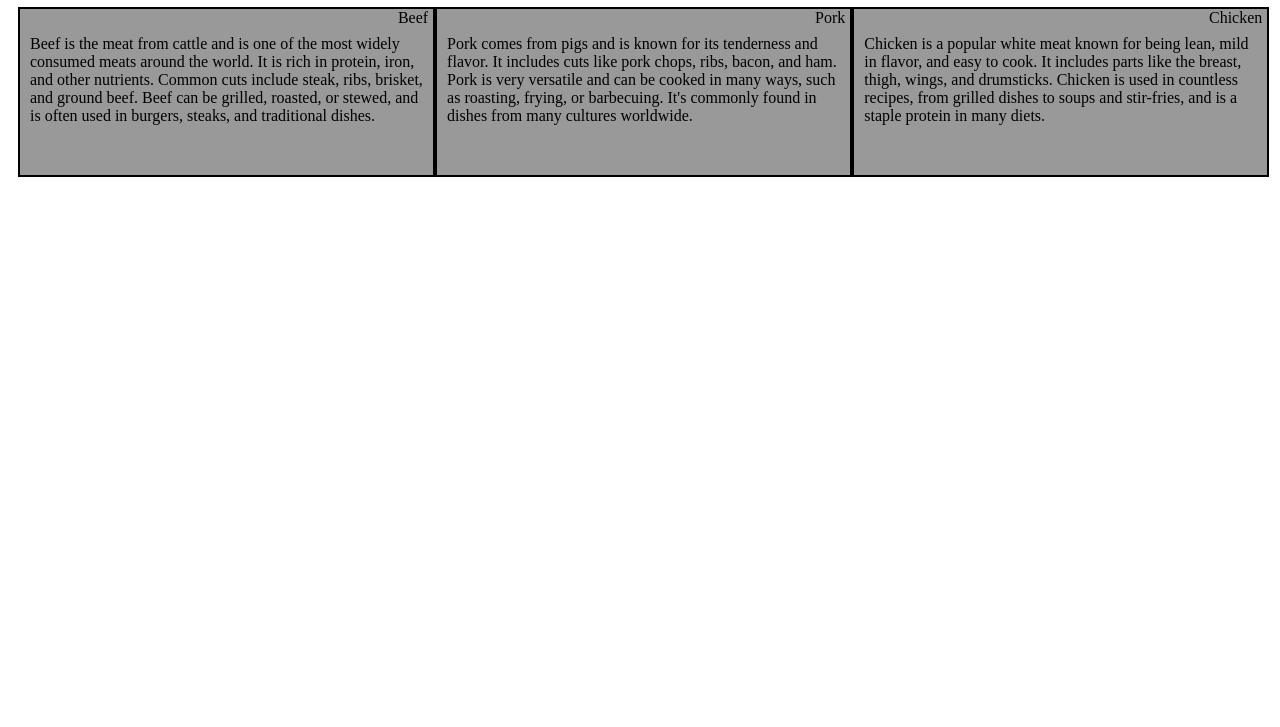
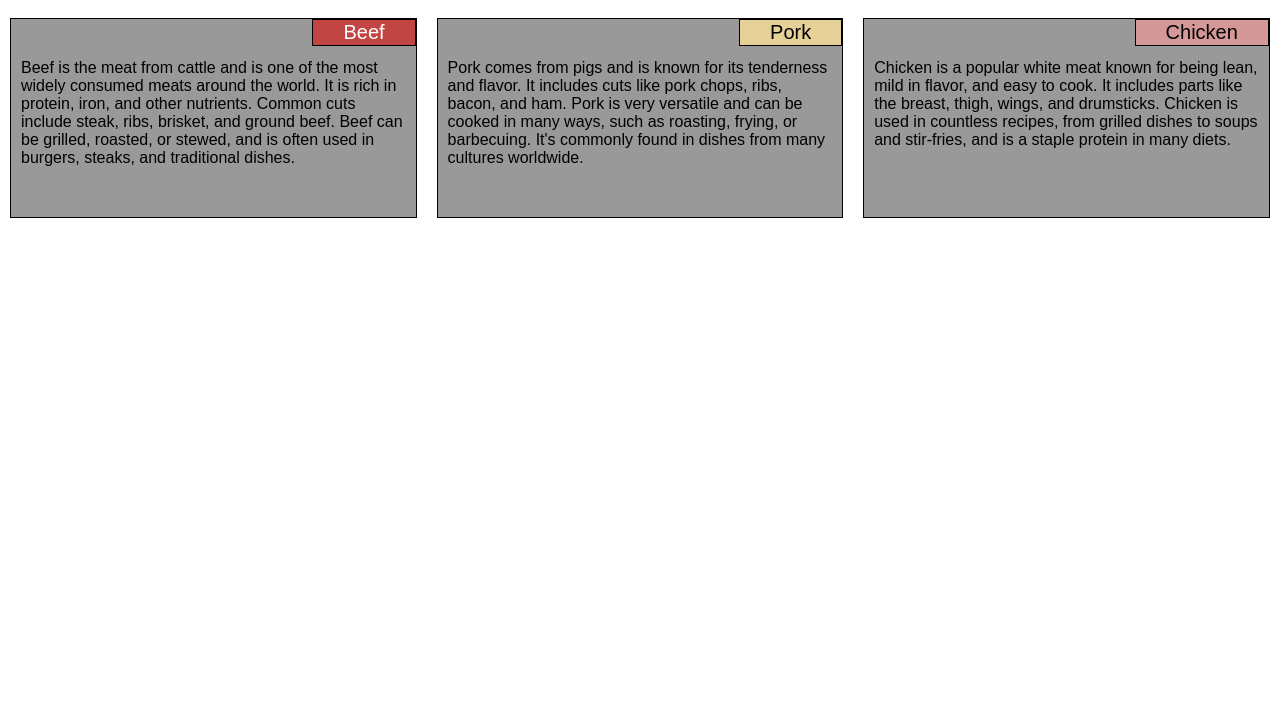
Before and after one commit to antonioerh/module-2-assignment, a plain HTML site: page introduction-css-solution/index.html in a window 1280 px wide. Shown: the part 73-800 px from the top of the page. Drawn offline with Linux system fonts and the light colour scheme.

Commit message:
solution completed

```diff
--- a/introduction-css-solution/css/style.css
+++ b/introduction-css-solution/css/style.css
@@ -1,50 +1,88 @@
 * {
     box-sizing: border-box;
+    font-family: Arial, Helvetica, sans-serif
+}
 
+body {
+    margin: 0;
+    padding: 0;
 }
 
 h1 {
     text-align: center;
+    margin-bottom: 30px;
+    font-size: 1.75em
 }
 
 .row {
     width: 100%;
-    margin: 10px;
+    overflow: auto;
 }
 
 .col-lg, .col-md, .col-sm {
     background-color: #999999;
-    border: 2px solid black;
-    width: 90%;
-    height: 170px;
+    border: 1.5px solid black;
+    margin: 10px;
+    float: left;
+    position: relative;
+    height: 200px;
+    overflow: hidden;
 }
 
 section {
-    position: relative;
-    float: right;
-    padding-right: 5px;
+    position: absolute;
+    top: 0;
+    right: 0;
+    padding: 1px 30px;
+    font-size: 1.25em;
+    border: 1px solid black;
+    min-width: 100px;
+    text-align: center;
+}
+
+#chicken {
+    background-color: #D59898;
+    color: black;
+}
+
+#beef {
+    background-color: #C14543;
+    color: white;
+}
+
+#pork {
+    background-color: #E5D198;
+    color: black;
 }
 
 p {
-    padding: 10px;
+    padding: 40px 10px 10px 10px;
+    margin: 0;
+    font-size: 1em;
 }
 
+/* Desktop - 992px and above */
 @media (min-width: 992px) {
     .col-lg {
-        float: left;
-        width: 33%;
+        width: calc(33.33% - 20px);
     }
 }
 
-@media (min-width: 768px) and (max-width: 991px){
+/* Tablet - 768px to 991px */
+@media (min-width: 768px) and (max-width: 991px) {
     .col-md {
-        float: left;
-        width: 50%;
+        width: calc(50% - 20px);
+    }
+
+    .col-md:nth-child(3) {
+        width: calc(100% - 20px);
+        clear: left;
     }
 }
 
-@media (max-width: 767px){
+/* Mobile - 767px and below */
+@media (max-width: 767px) {
     .col-sm {
-        width: 100%;
+        width: calc(100% - 20px);
     }
 }
--- a/introduction-css-solution/index.html
+++ b/introduction-css-solution/index.html
@@ -11,17 +11,17 @@
 
     <div class="row">
         <div class="col-lg col-md col-sm">
-            <section>Beef</section>
+            <section id="beef">Beef</section>
             <p>Beef is the meat from cattle and is one of the most widely consumed meats around the world. It is rich in protein, iron, and other nutrients. Common cuts include steak, ribs, brisket, and ground beef. Beef can be grilled, roasted, or stewed, and is often used in burgers, steaks, and traditional dishes.</p>
         </div>
 
         <div class="col-lg col-md col-sm">
-            <section>Pork</section>
+            <section id="pork">Pork</section>
             <p>Pork comes from pigs and is known for its tenderness and flavor. It includes cuts like pork chops, ribs, bacon, and ham. Pork is very versatile and can be cooked in many ways, such as roasting, frying, or barbecuing. It's commonly found in dishes from many cultures worldwide.</p>
         </div>
 
         <div class="col-lg col-md col-sm">
-            <section>Chicken</section>
+            <section id="chicken">Chicken</section>
             <p>Chicken is a popular white meat known for being lean, mild in flavor, and easy to cook. It includes parts like the breast, thigh, wings, and drumsticks. Chicken is used in countless recipes, from grilled dishes to soups and stir-fries, and is a staple protein in many diets.</p>
         </div>
     </div>
```
